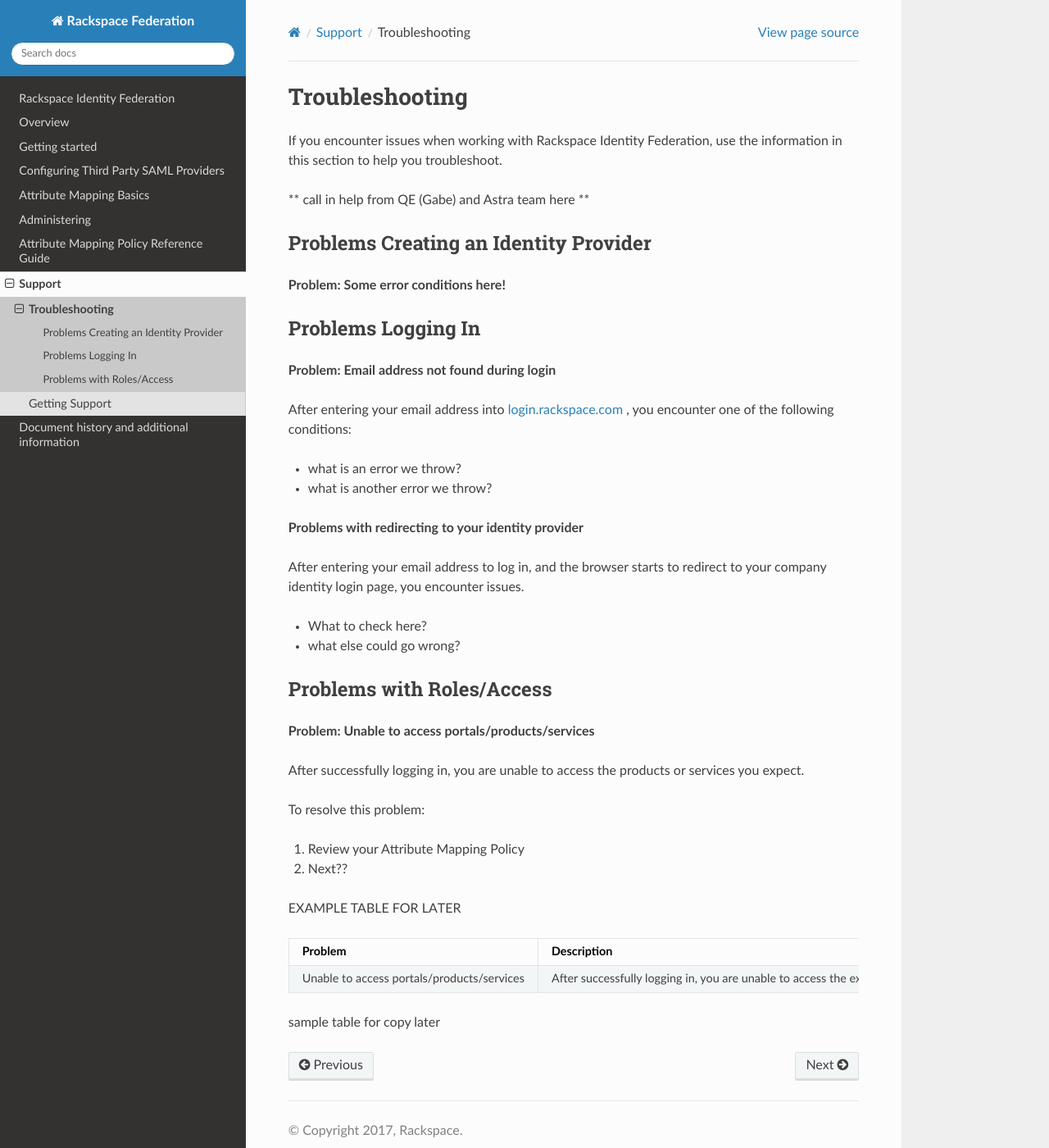
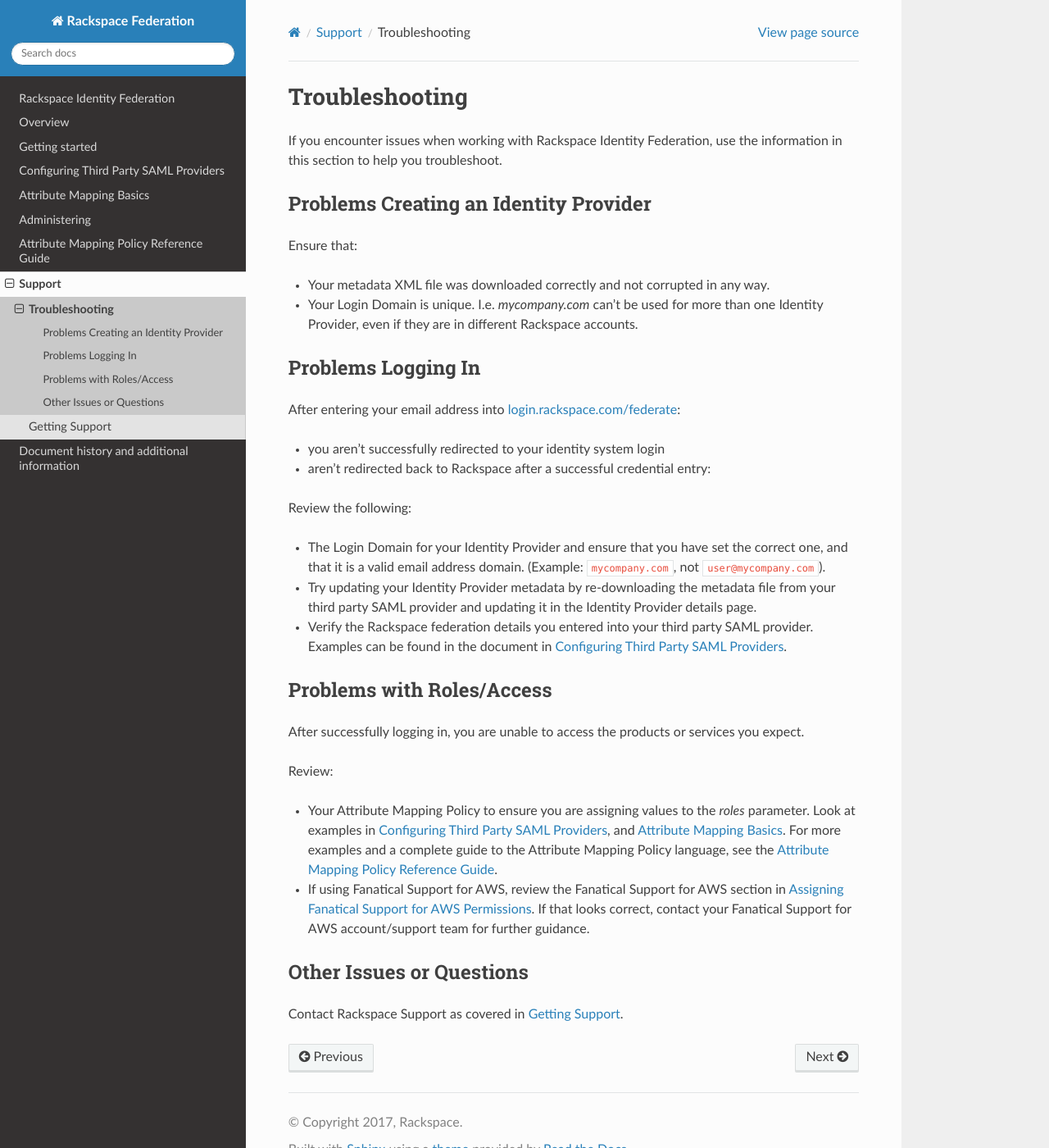
Before and after one commit to rackerlabs/docs-rackspace-federation, a Sphinx documentation site: the page built from doc/support/troubleshooting.rst, in a window 1280 px wide and 1400 px high. Shown: the whole window at 82% size. Built offline with Sphinx 7.4.7 and the Read the Docs theme 2.0.0, drawn with Linux system fonts in a browser that asks for light colours; the version number could not be read and is left out.

Commit message:
Touch up okta and troubleshooting

```diff
--- a/doc/support/troubleshooting.rst
+++ b/doc/support/troubleshooting.rst
@@ -4,66 +4,59 @@
 Troubleshooting
 ===============
 
-If you encounter issues when working with |product name|, use the information
+If you encounter issues when working with |service|, use the information
 in this section to help you troubleshoot.
 
-** call in help from QE (Gabe) and Astra team here **
 
 Problems Creating an Identity Provider
 ~~~~~~~~~~~~~~~~~~~~~~~~~~~~~~~~~~~~~~
 
-**Problem: Some error conditions here!**
+Ensure that:
+
+- Your metadata XML file was downloaded correctly and not corrupted in
+  any way.
+- Your Login Domain is unique. I.e. `mycompany.com` can't be used for more than
+  one |idp|, even if they are in different Rackspace accounts.
+
 
 Problems Logging In
 ~~~~~~~~~~~~~~~~~~~
 
-**Problem: Email address not found during login**
+After entering your email address into `login.rackspace.com/federate <https://login.rackspace.com/federate>`_:
 
-After entering your email address into `login.rackspace.com <https://login.rackspace.com/federate>`_
-, you encounter one of the following conditions:
+- you aren't successfully redirected to your identity system login
+- aren't redirected back to Rackspace after a successful credential entry:
 
-- what is an error we throw?
-- what is another error we throw?
+Review the following:
 
-
-**Problems with redirecting to your identity provider**
-
-After entering your email address to log in, and the browser starts to redirect
-to your company identity login page, you encounter issues.
-
-- What to check here?
-- what else could go wrong?
+- The Login Domain for your |idp| and ensure that you have set the
+  correct one, and that it is a valid email address domain. (Example:
+  ``mycompany.com``, not ``user@mycompany.com``).
+- Try updating your |idp| metadata by re-downloading the metadata file from
+  your third party SAML provider and updating it in the |idp| details
+  page.
+- Verify the Rackspace federation details you entered into your third party
+  SAML provider. Examples can be found in the document in
+  :ref:`index-configuring-3p-saml-ug`.
 
 
 Problems with Roles/Access
 ~~~~~~~~~~~~~~~~~~~~~~~~~~
 
-**Problem: Unable to access portals/products/services**
+After successfully logging in, you are unable to access the products or
+services you expect.
 
-After successfully logging in, you are unable to access the
-products or services you expect.
+Review:
 
-To resolve this problem:
-
-1. Review your |amp|
-2. Next??
+- Your |amp| to ensure you are assigning values to the `roles` parameter.
+  Look at examples in :ref:`index-configuring-3p-saml-ug`, and
+  :ref:`attribmapping-basics-ug`. |ampref|
+- If using Fanatical Support for AWS, review the Fanatical Support for AWS
+  section in :ref:`faws-mapping-ug`. If that looks correct, contact your
+  Fanatical Support for AWS account/support team for further guidance.
 
 
+Other Issues or Questions
+~~~~~~~~~~~~~~~~~~~~~~~~~
 
-EXAMPLE TABLE FOR LATER
-
-.. list-table::
-   :widths: 30 50 30
-   :header-rows: 1
-
-   * - Problem
-     - Description
-     - Suggestions
-   * - Unable to access portals/products/services
-     - After successfully logging in, you are unable to access
-       the expected products or services.
-     - Review your Attribute Mapping Policy
-
-
-
-sample table for copy later
+Contact Rackspace Support as covered in :ref:`getting-support-ug`.
```
Also changed, not shown: doc/config-3p-saml/config-okta/okta-attribmapping.rst (+6 -6 lines).
